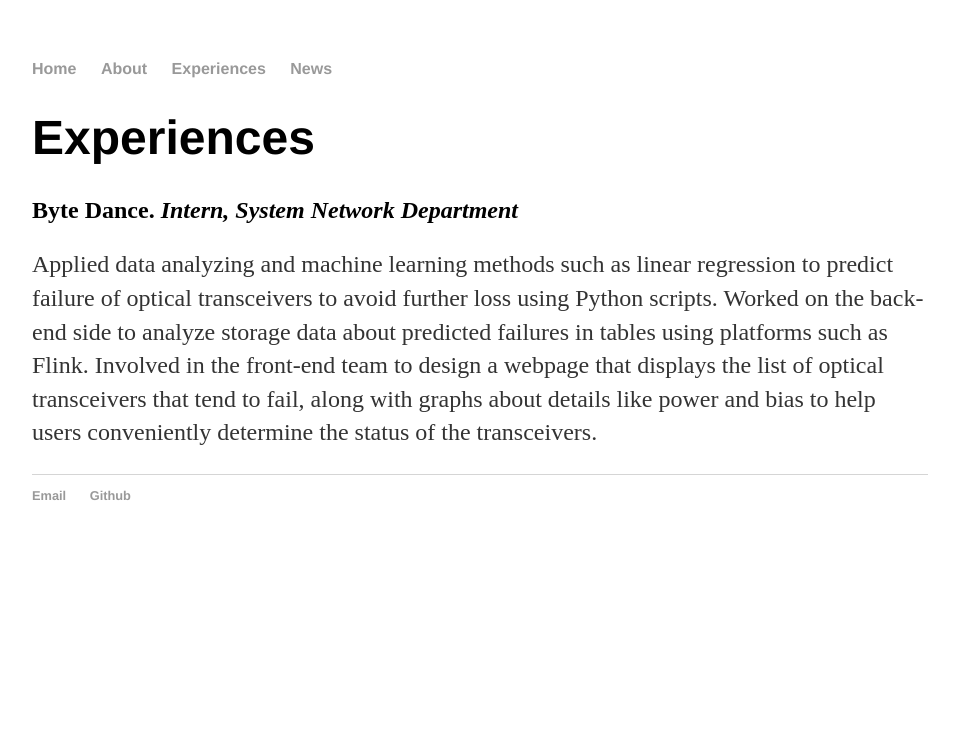
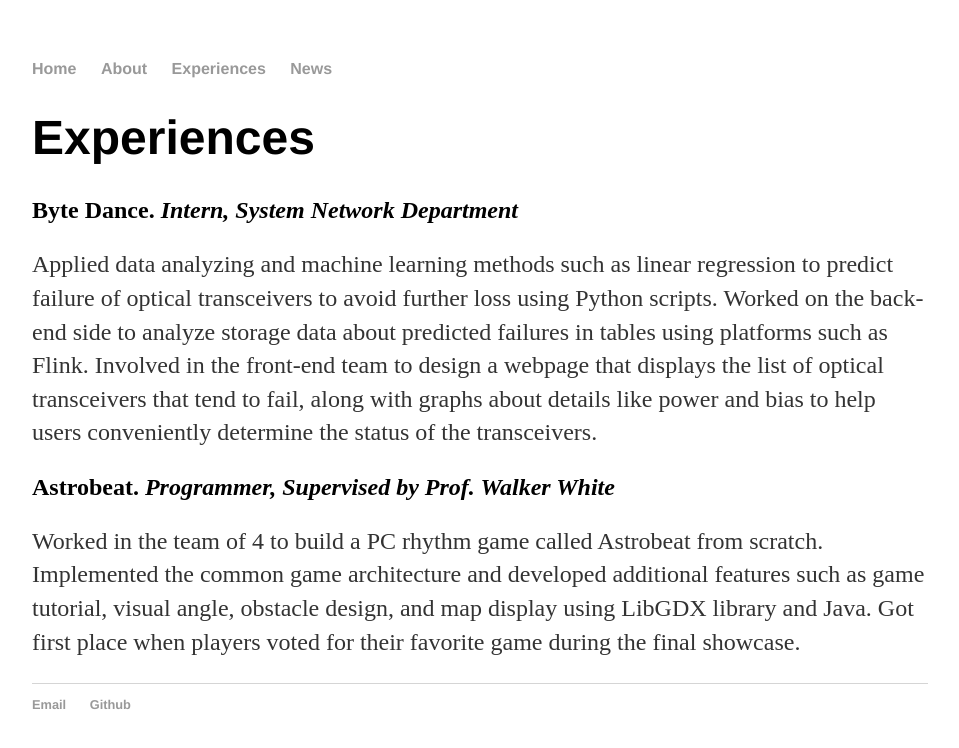
Before and after one commit to JoyceHuangEC/JoyceHuangEC.github.io, a Jekyll site: the page built from experience/index.html, in a window 1280 px wide. Shown: the top 748 px of the page, without its empty margins (160-1119 px from the left). Built offline with Jekyll 4.4.1, drawn with Linux system fonts in a browser that asks for light colours.

Commit message:
Update index.html

```diff
--- a/experience/index.html
+++ b/experience/index.html
@@ -10,4 +10,9 @@
 			Worked on the back-end side to analyze storage data about predicted failures in tables using platforms such as Flink.
 			Involved in the front-end team to design a webpage that displays the list of optical transceivers that tend to fail,
 			along with graphs about details like power and bias to help users conveniently determine the status of the transceivers.</p>
+	<h2>Astrobeat. <em>Programmer, Supervised by Prof. Walker White</em></h2>
+		<p>Worked in the team of 4 to build a PC rhythm game called Astrobeat from scratch.
+			Implemented the common game architecture and developed additional features such as
+			game tutorial, visual angle, obstacle design, and map display using LibGDX library and Java.
+			Got first place when players voted for their favorite game during the final showcase.</p>
 </div><!-- /.blurb -->
```
Lines whose indentation alone changed are shown as unchanged.
